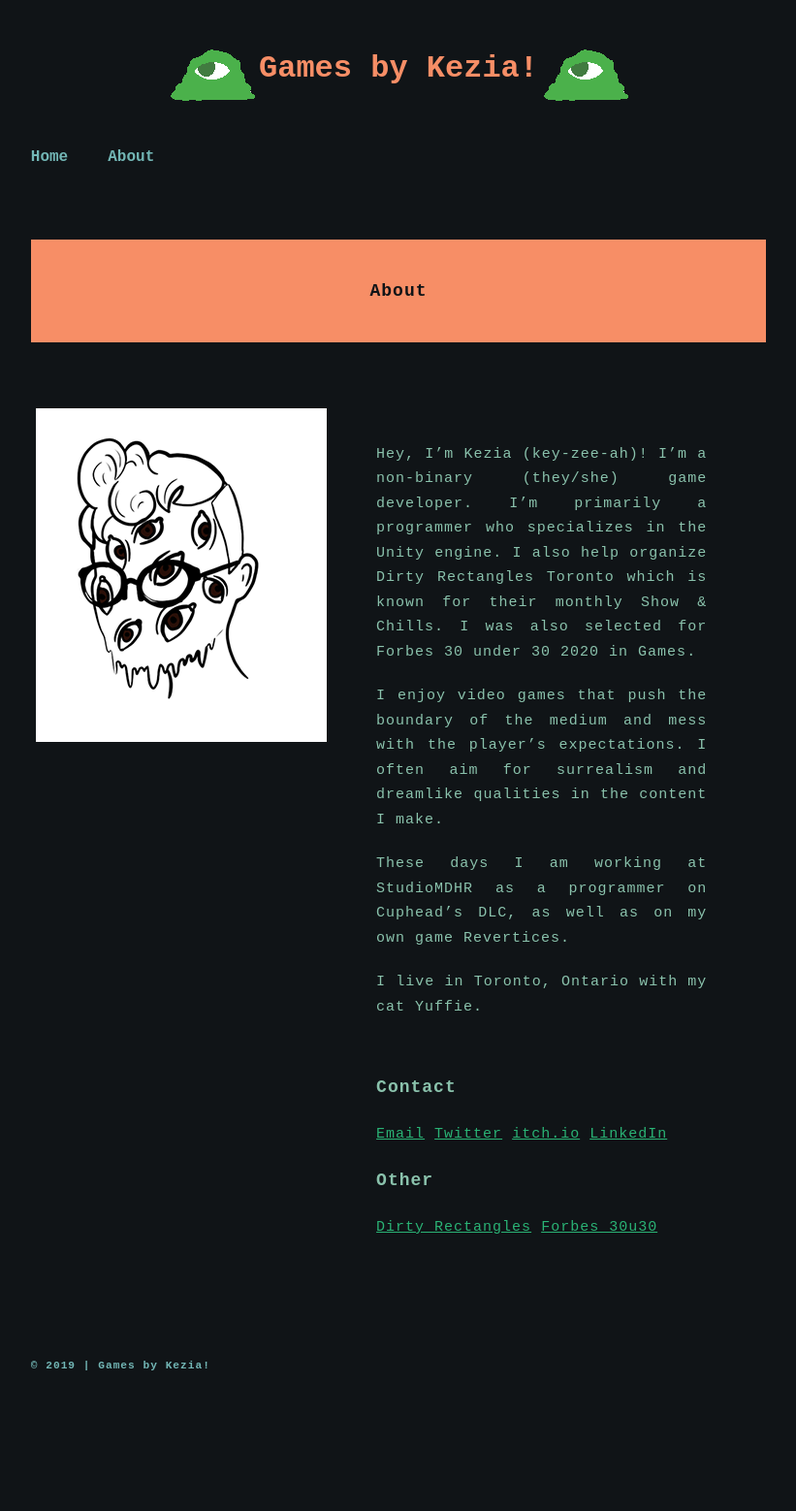
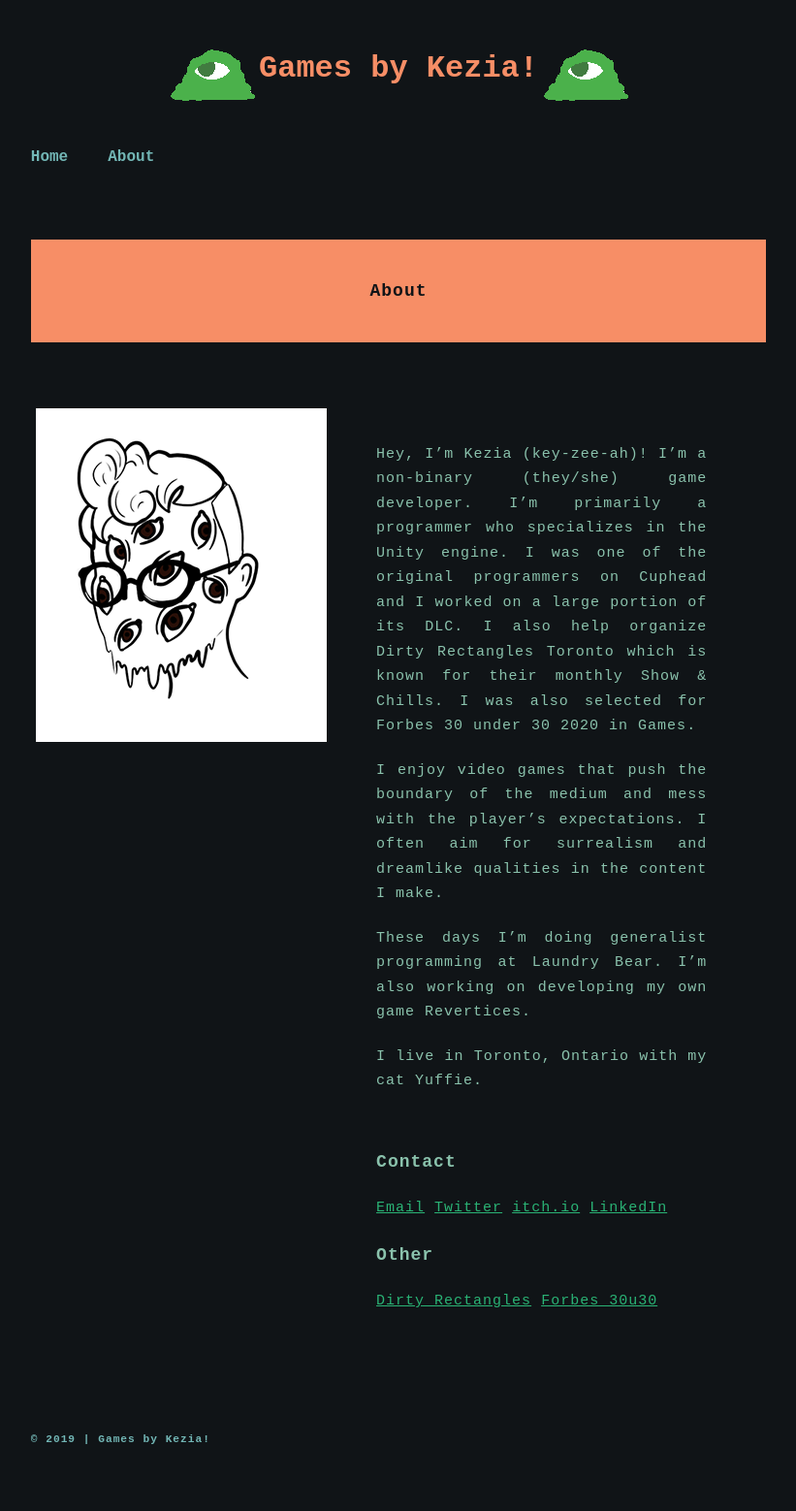
Before and after one commit to Keziaa/keziaa.github.io, a Jekyll site: the page built from about.markdown, in a window 1280 px wide. Shown: the whole page at 97% size, without its empty margins (229-1050 px from the left). Built offline with Jekyll 4.4.1, drawn with Linux system fonts in a browser that asks for light colours; before the commit the page ends 1482 px from its top, so only the background shows below that.

Commit message:
Updated About section

```diff
--- a/about.markdown
+++ b/about.markdown
@@ -5,10 +5,10 @@ permalink: /about/
 image1: /images/img_about.png
 date:
 ---
-Hey, I’m Kezia (key-zee-ah)! I’m a non-binary (they/she) game developer. I’m primarily a programmer who specializes in the Unity engine. I also help organize Dirty Rectangles Toronto which is known for their monthly Show & Chills. I was also selected for Forbes 30 under 30 2020 in Games.
+Hey, I’m Kezia (key-zee-ah)! I’m a non-binary (they/she) game developer. I’m primarily a programmer who specializes in the Unity engine. I was one of the original programmers on Cuphead and I worked on a large portion of its DLC.  I also help organize Dirty Rectangles Toronto which is known for their monthly Show & Chills. I was also selected for Forbes 30 under 30 2020 in Games.
 
 I enjoy video games that push the boundary of the medium and mess with the player’s expectations. I often aim for surrealism and dreamlike qualities in the content I make.
 
-These days I am working at StudioMDHR as a programmer on Cuphead’s DLC, as well as on my own game Revertices.
+These days I'm doing generalist programming at Laundry Bear. I'm also working on developing my own game Revertices.
 
 I live in Toronto, Ontario with my cat Yuffie.
```
